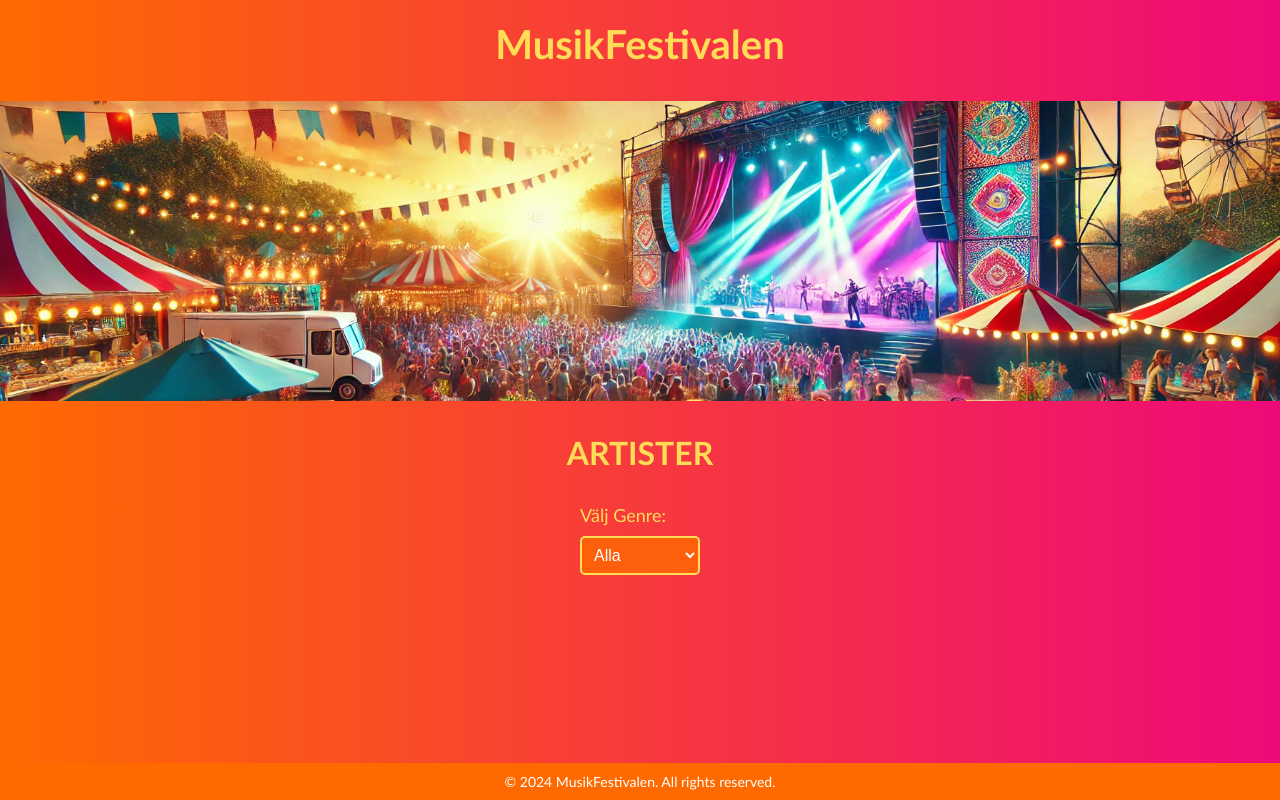
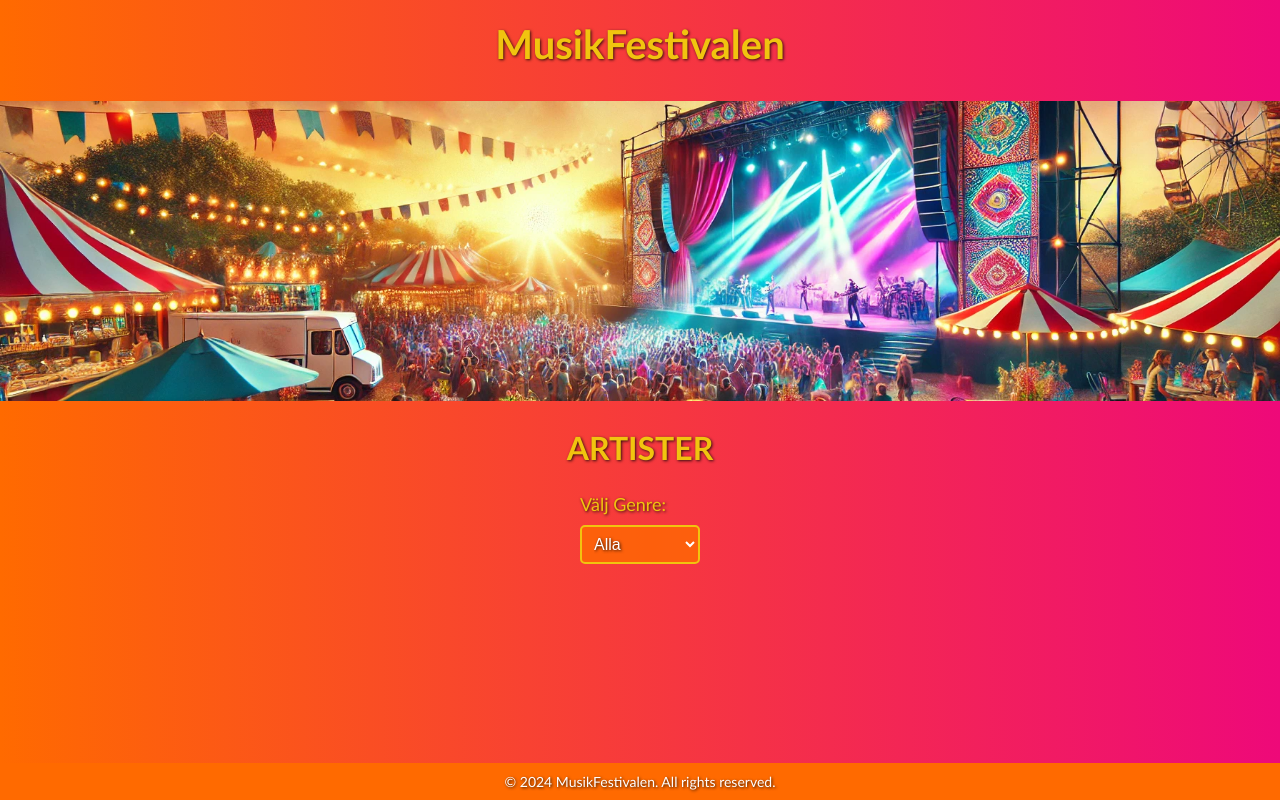
Before and after one commit to SophieNordell/Musikfestivalen, a plain HTML site: page index.html in a window 1280 px wide. Drawn offline with Linux system fonts and the light colour scheme; no server answers.

Commit message:
fixade kontraster och tog bort kommentar

```diff
--- a/index.html
+++ b/index.html
@@ -14,7 +14,7 @@
       <div class="banner">
         <img src="/img/banner.png" alt="festival-Banner" />
       </div>
-      <h3 class="artister-h3">ARTISTER</h3>
+      <h2 class="artister-h2">ARTISTER</h2>
       <section>
         <div class="filter-container">
           <label for="genre-select">Välj Genre:</label>
--- a/script.js
+++ b/script.js
@@ -11,7 +11,6 @@ const fetchApi = async () => {
     }
     const data = await response.json();
 
-    // formaterar tiden och datum
     const formatDateAndTime = (dateString) => {
       const date = new Date(dateString);
       const options = {
--- a/styles.css
+++ b/styles.css
@@ -27,7 +27,8 @@ body {
   font-size: 2.5em;
   margin-top: 20px;
   text-align: center;
-  color: #ffdd57;
+  color: #f1c40f;
+  text-shadow: 1px 1px 3px rgba(0, 0, 0, 0.8);
 }
 
 .banner {
@@ -42,10 +43,11 @@ body {
   object-fit: cover;
 }
 
-.artister-h3 {
+.artister-h2 {
   font-size: 2em;
   text-align: left;
-  color: #ffdd57;
+  color: #f1c40f;
+  text-shadow: 1px 1px 3px rgba(0, 0, 0, 0.8);
 }
 
 .container-div {
@@ -79,7 +81,8 @@ body {
 }
 
 .card span {
-  color: #ffdd57;
+  color: #f1c40f;
+  text-shadow: 1px 1px 3px rgba(0, 0, 0, 0.8);
 }
 
 .card:hover {
@@ -95,7 +98,8 @@ body {
 .card h3 {
   font: 400px;
   margin: 0;
-  color: #ffdd57;
+  color: #f1c40f;
+  text-shadow: 1px 1px 3px rgba(0, 0, 0, 0.8);
   font-weight: bold;
 }
 
@@ -121,7 +125,8 @@ body {
   background-color: rgba(255, 106, 0, 0.8);
   color: white;
   width: 120px;
-  border: 2px solid #ffdd57;
+  border: 2px solid #f1c40f;
+  text-shadow: 1px 1px 3px rgba(0, 0, 0, 0.8);
   border-radius: 5px;
   padding: 8px;
   font-size: 16px;
@@ -142,7 +147,8 @@ body {
 .filter-container label {
   font-size: 18px;
   margin-bottom: 10px;
-  color: #ffdd57;
+  color: #f1c40f;
+  text-shadow: 1px 1px 3px rgba(0, 0, 0, 0.8);
   text-align: center;
 }
 
@@ -177,6 +183,7 @@ body {
 .footer p {
   margin: 0;
   font-size: 14px;
+  text-shadow: 1px 1px 3px rgba(0, 0, 0, 0.8);
 }
 
 /* Media Queries för större skärmar */
```
